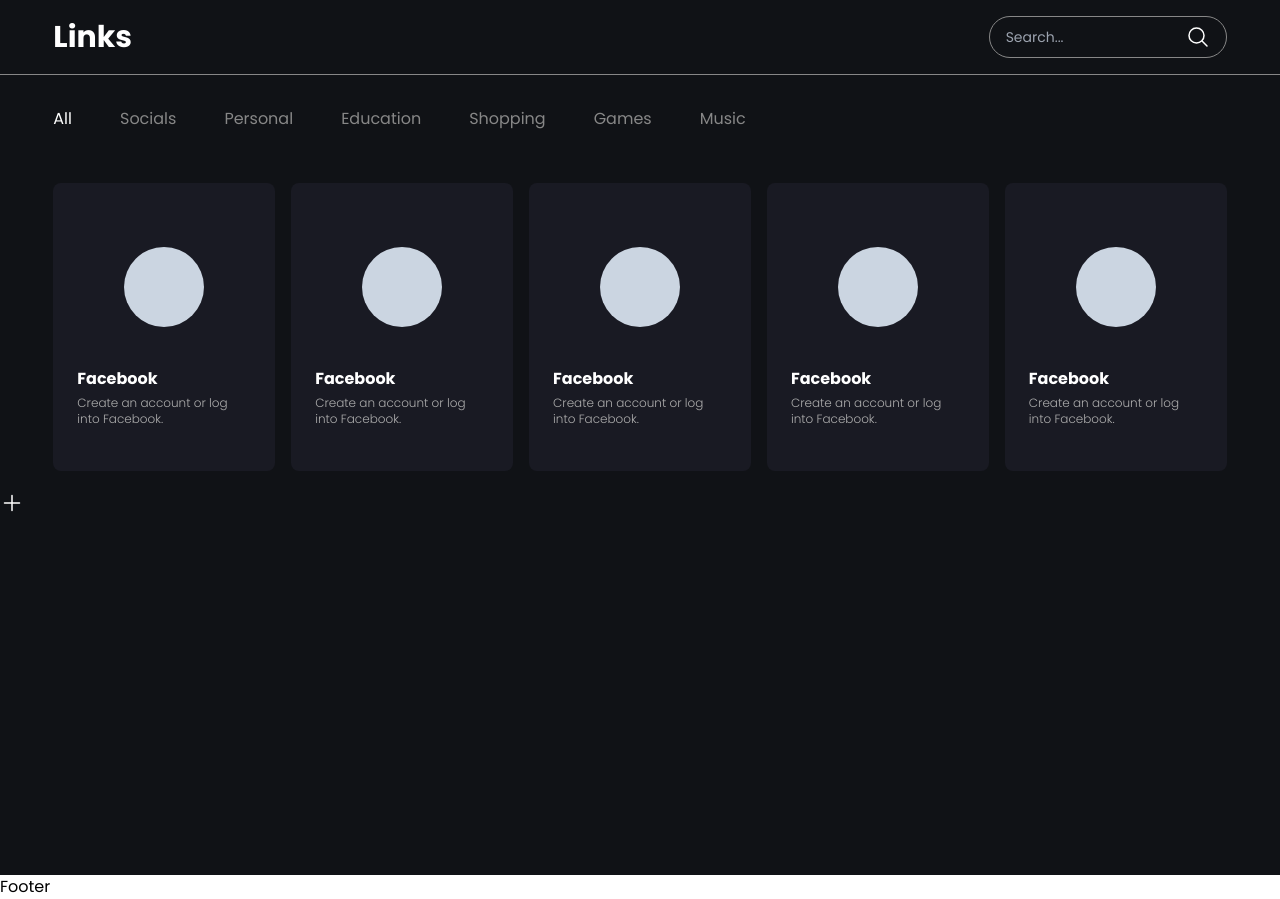
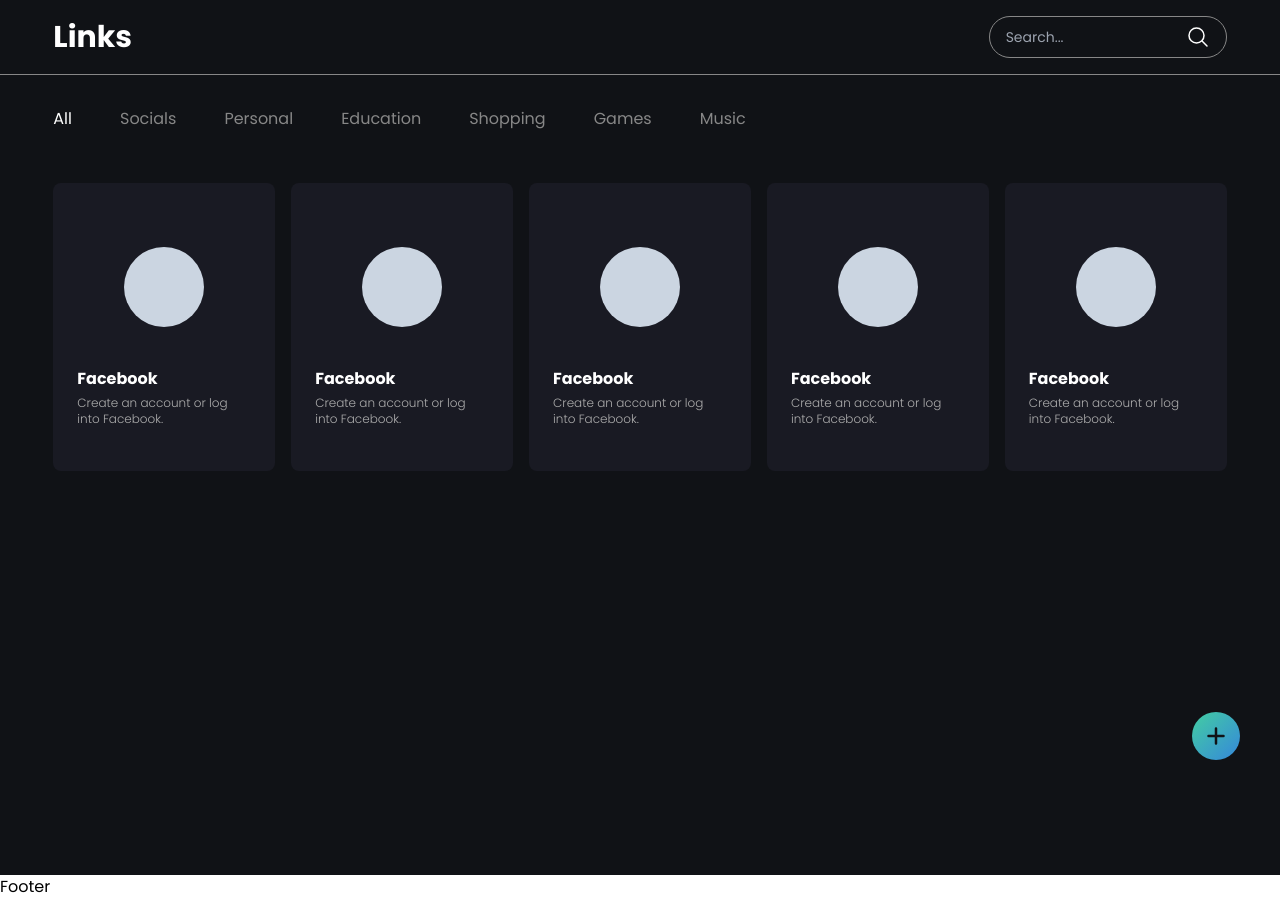
Before and after one commit to Janjanny/link-app-react, a React (Vite) app: page / in a window 1280 px wide. Built offline with nearby package versions, Linux system fonts and the light colour scheme.

Commit message:
style action button

```diff
--- a/src/components/ActionButton.jsx
+++ b/src/components/ActionButton.jsx
@@ -1,11 +1,37 @@
-import React from 'react'
+import React, { useState } from 'react'
 
 const ActionButton = () => {
+    const [isActive, setActive] = useState(false)
+
+    const buttonClicked = () => {
+        setActive(!isActive);
+    }
+
+    console.log(isActive)
   return (
-    <div className='text-white cursor-pointer'><svg xmlns="http://www.w3.org/2000/svg" fill="none" viewBox="0 0 24 24" strokeWidth={1.5} stroke="currentColor" className="size-6">
-    <path strokeLinecap="round" strokeLinejoin="round" d="M12 4.5v15m7.5-7.5h-15" />
-  </svg>
-  </div>
+    <>
+
+    <div className='text-black cursor-pointer fixed bottom-10 right-10 w-12 h-12 rounded-full bg-gradient-to-br from-[#43cea2] to-[#3587DB] flex justify-center items-center bg-center bg-no-repeat' onClick={() => {buttonClicked()}}>
+        {!isActive ? <svg xmlns="http://www.w3.org/2000/svg" fill="none" viewBox="0 0 24 24" strokeWidth={2.5} stroke="currentColor" className="size-6">
+            <path strokeLinecap="round" strokeLinejoin="round" d="M12 4.5v15m7.5-7.5h-15" />
+        </svg> : <svg xmlns="http://www.w3.org/2000/svg" fill="none" viewBox="0 0 24 24" strokeWidth={2.5} stroke="currentColor" className="size-6">
+  <path strokeLinecap="round" strokeLinejoin="round" d="M6 18 18 6M6 6l12 12" />
+</svg>
+}
+    </div>
+    {isActive && <>
+        <div className='fixed bottom-24 right-20 flex justify-center items-center bg-gradient-to-br from-[#43cea2] to-[#3587DB] text-sm font-medium py-2 px-4 gap-[0.4rem] rounded-md cursor-pointer text-black'>Add Link <svg xmlns="http://www.w3.org/2000/svg" fill="none" viewBox="0 0 24 24" strokeWidth={1.5} stroke="currentColor" className=" size-5">
+  <path strokeLinecap="round" strokeLinejoin="round" d="M17.593 3.322c1.1.128 1.907 1.077 1.907 2.185V21L12 17.25 4.5 21V5.507c0-1.108.806-2.057 1.907-2.185a48.507 48.507 0 0 1 11.186 0Z" />
+</svg>
+</div>
+
+<div className='fixed bottom-36 right-20 flex justify-center items-center bg-gradient-to-br from-[#43cea2] to-[#3587DB] text-sm font-medium py-2 px-4 gap-2 rounded-md cursor-pointer text-black'>Add Category <svg xmlns="http://www.w3.org/2000/svg" fill="none" viewBox="0 0 24 24" strokeWidth={1.5} stroke="currentColor" className="size-5">
+  <path strokeLinecap="round" strokeLinejoin="round" d="M12 6.042A8.967 8.967 0 0 0 6 3.75c-1.052 0-2.062.18-3 .512v14.25A8.987 8.987 0 0 1 6 18c2.305 0 4.408.867 6 2.292m0-14.25a8.966 8.966 0 0 1 6-2.292c1.052 0 2.062.18 3 .512v14.25A8.987 8.987 0 0 0 18 18a8.967 8.967 0 0 0-6 2.292m0-14.25v14.25" />
+</svg>
+
+</div>
+    </> }
+    </>
   )
 }
 
```
